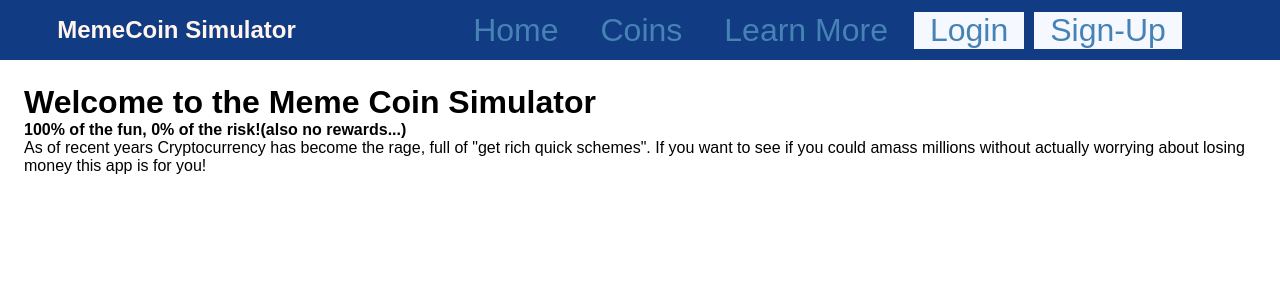
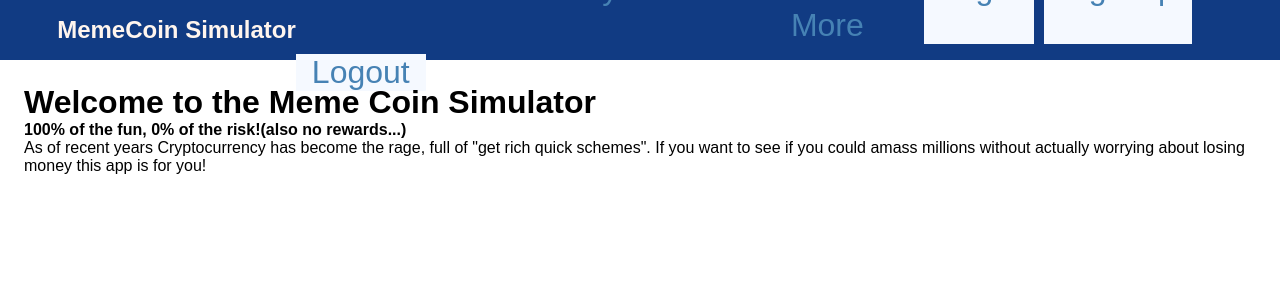
Before and after one commit to David-P-Molina/CryptoCurrency-trading-simulator, a React (Create React App) app: page / in a window 1280 px wide. Shown: the top 300 px of the page. Built offline with nearby package versions, Linux system fonts and the light colour scheme.

Commit message:
Remove logic for logout display from css file

```diff
--- a/src/components/navbar/Navbar.css
+++ b/src/components/navbar/Navbar.css
@@ -37,9 +37,3 @@
 .user-functions {
     background-color: rgb(245, 249, 255);
 }
-.logged-in {
-    display: none;
-}
-.not-logged-in {
-    display: flex;
-}
```
